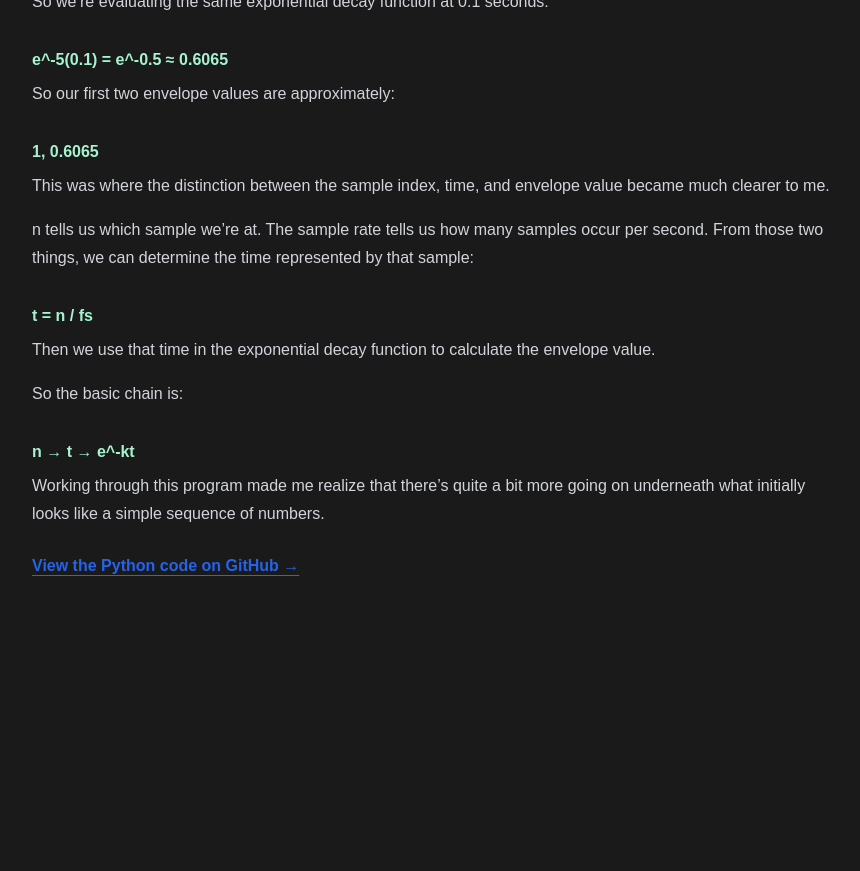
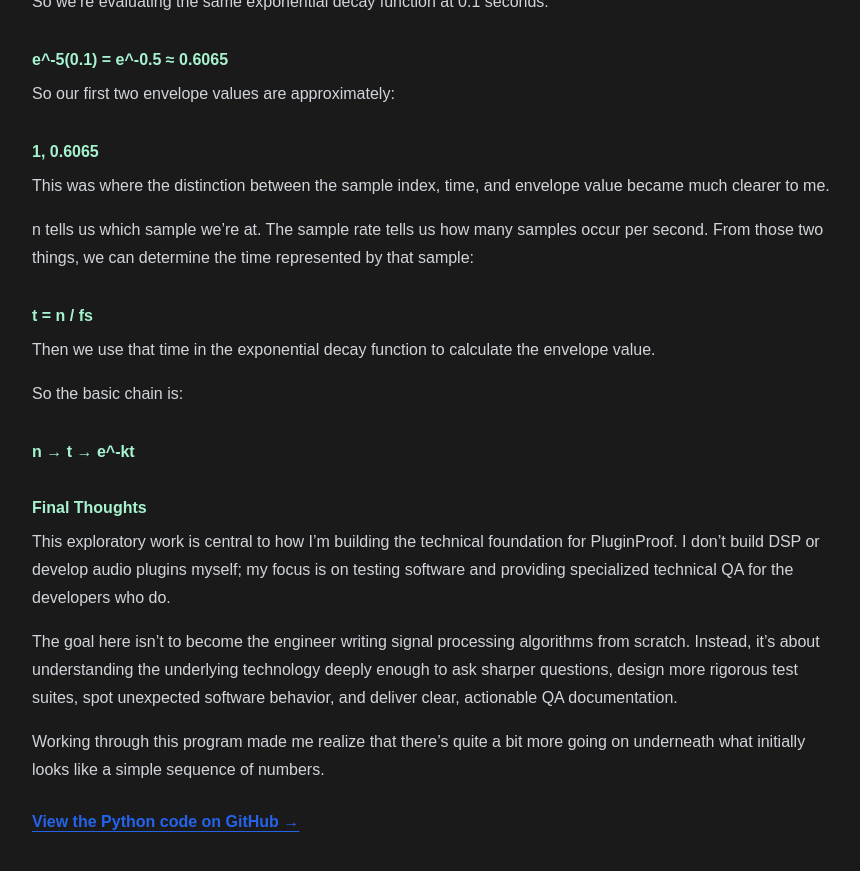
Before and after one commit to devAaron92/myWebsite, a Jekyll site: the page built from _posts/2026-08-27-Diving-Back-Into-DSP.md, in a window 1280 px wide and 900 px high, scrolled down 1480 px. Shown: the top 871 px of the window, without its empty margins (208-1068 px from the left). Built offline with Jekyll 4.4.1, drawn with Linux system fonts in a browser that asks for light colours; nearby versions of some CDN libraries; before the commit the page ends 2124 px from its top, so only the background shows below that.

Commit message:
add final thought to dbDsp.md

```diff
--- a/_posts/2026-08-27-Diving-Back-Into-DSP.md
+++ b/_posts/2026-08-27-Diving-Back-Into-DSP.md
@@ -70,6 +70,13 @@ So the basic chain is:
 
 ### n → t → e^-kt
 
+### Final Thoughts
+
+This exploratory work is central to how I'm building the technical foundation for PluginProof. I don't build DSP or develop audio plugins myself; my focus is on testing software and providing specialized technical QA for the developers who do.
+
+The goal here isn't to become the engineer writing signal processing algorithms from scratch. Instead, it's about understanding the underlying technology deeply enough to ask sharper questions, design more rigorous test suites, spot unexpected software behavior, and deliver clear, actionable QA documentation.
+
+
 Working through this program made me realize that there's quite a bit more going on underneath what initially looks like a simple sequence of numbers.
 
 <p style="font-family: Arial, sans-serif; font-size: 16px; margin-top: 24px;">
```
